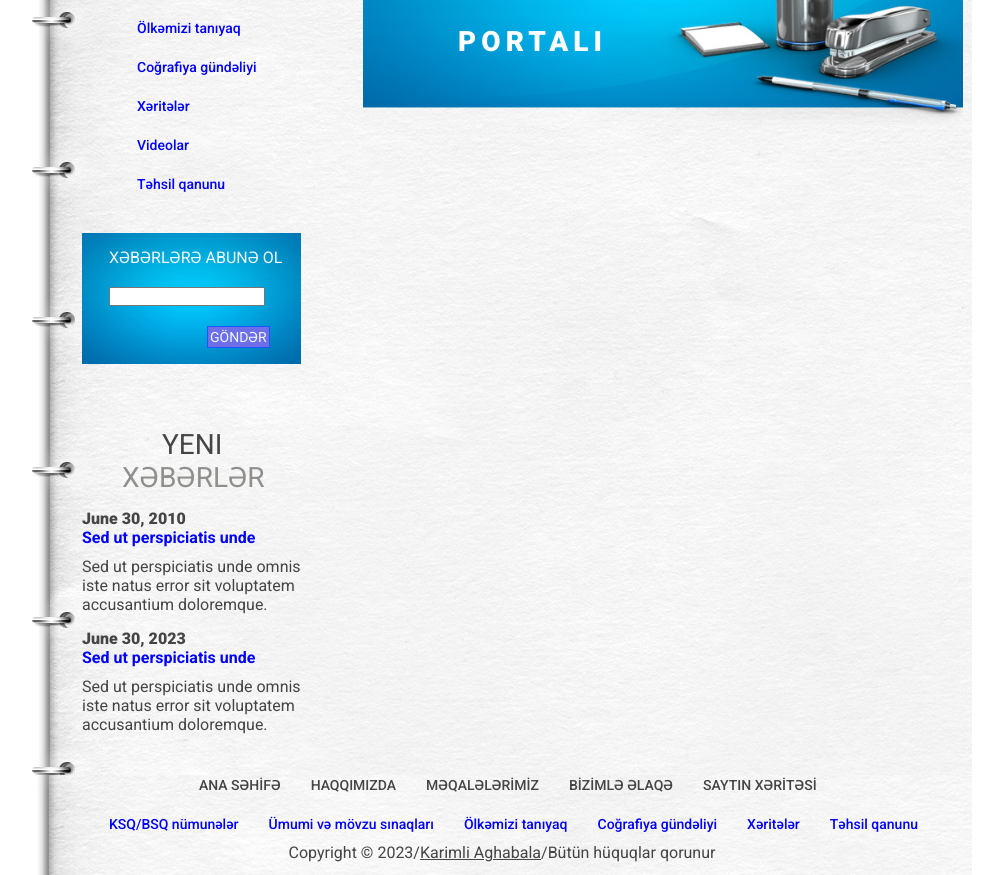
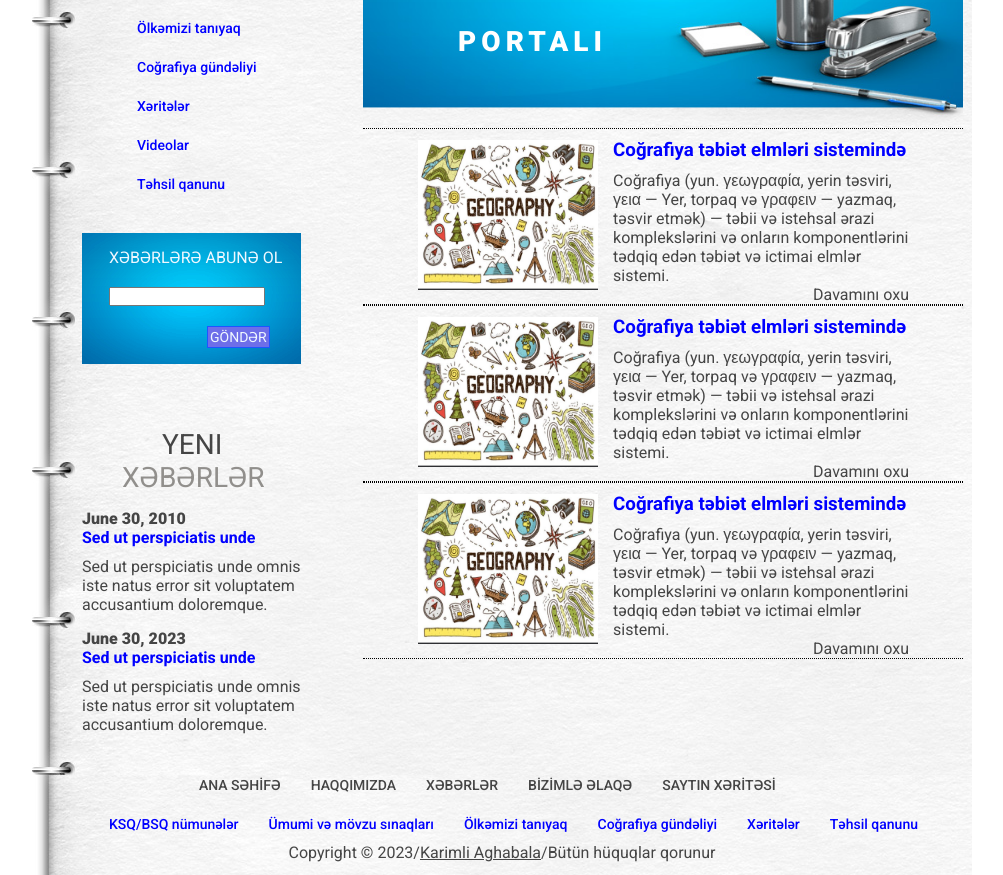
Before and after one commit to karimliaghabala/cografiya.info, a React (Vite) app: page /news in a window 1280 px wide. Shown: the part 320-1195 px from the top of the page, without its empty margins (138-1141 px from the left). Built offline with nearby package versions, Linux system fonts and the light colour scheme.

Commit message:
add news componenet

```diff
--- a/src/assets/components/footer/footer.jsx
+++ b/src/assets/components/footer/footer.jsx
@@ -9,7 +9,7 @@ const Footer = () => {
                 <ul>
                     <li><Link to='/'>ANA SƏHİFƏ</Link></li>
                     <li><Link to='/about'>HAQQIMIZDA</Link></li>
-                    <li><Link to='/'>MƏQALƏLƏRİMİZ</Link></li>
+                    <li><Link to='/news'>XƏBƏRLƏR</Link></li>
                     <li><Link to='/contact'>BİZİMLƏ ƏLAQƏ</Link> </li>
                     <li><Link to='/sitemap'>SAYTIN XƏRİTƏSİ</Link></li>
                 </ul>
--- a/src/assets/components/header/header.jsx
+++ b/src/assets/components/header/header.jsx
@@ -16,7 +16,7 @@ const Header = () => {
           <ul>
             <li><Link to='/'>ANA SƏHİFƏ</Link></li>
             <li><Link to='/about'>HAQQIMIZDA</Link></li>
-            <li><Link to='/'>XƏBƏRLƏR</Link></li>
+            <li><Link to='/news'>XƏBƏRLƏR</Link></li>
             <li><Link to='/contact'>BİZİMLƏ ƏLAQƏ</Link> </li>
             <li><Link to='/sitemap'>SAYTIN XƏRİTƏSİ</Link></li>
           </ul>
--- a/src/assets/components/news/news.css
+++ b/src/assets/components/news/news.css
@@ -0,0 +1,25 @@
+.news-i{
+    display: flex;
+    justify-content: center;
+    align-items: center;
+    border-bottom: 1px dotted black;
+    border-top: 1px dotted black;
+}
+.img-new img{
+    width: 180px;
+    height: 150px;
+    margin: 10px;
+}
+.news-text{
+    margin: 0 50px;
+}
+.h3{
+    color: blue;
+    margin:10px 0
+}
+.news-text>:nth-child(3){
+    margin:10px 0;
+    position: relative;
+    left: 200px;
+    text-decoration: none;
+}
--- a/src/assets/components/news/news.jsx
+++ b/src/assets/components/news/news.jsx
@@ -1,11 +1,42 @@
 import React from 'react'
 import './news.css'
+import NewsImg from '../../images/geo.jpeg'
+import {Link} from 'react-router-dom'
 
 const News = () => {
   return (
-    <div className='news'>
-
+    <>
+    <div className='news-i'>
+        <div className="img-new">
+          <img src={NewsImg} alt="" />
+        </div>
+        <div className="news-text">
+        <h3 className='h3'>Coğrafiya təbiət  elmləri sistemində</h3>
+        <p>Coğrafiya (yun. γεωγραφία, yerin təsviri, γεια — Yer, torpaq və γραφειν — yazmaq, təsvir etmək) — təbii və istehsal ərazi komplekslərini və onların komponentlərini tədqiq edən təbiət və ictimai elmlər sistemi. </p>
+        <Link to='/'>Davamını oxu</Link>
+        </div>
     </div>
+        <div className='news-i'>
+        <div className="img-new">
+          <img src={NewsImg} alt="" />
+        </div>
+        <div className="news-text">
+        <h3 className='h3'>Coğrafiya təbiət  elmləri sistemində</h3>
+        <p>Coğrafiya (yun. γεωγραφία, yerin təsviri, γεια — Yer, torpaq və γραφειν — yazmaq, təsvir etmək) — təbii və istehsal ərazi komplekslərini və onların komponentlərini tədqiq edən təbiət və ictimai elmlər sistemi. </p>
+        <Link to='/'>Davamını oxu</Link>
+        </div>
+    </div>
+        <div className='news-i'>
+        <div className="img-new">
+          <img src={NewsImg} alt="" />
+        </div>
+        <div className="news-text">
+        <h3 className='h3'>Coğrafiya təbiət  elmləri sistemində</h3>
+        <p>Coğrafiya (yun. γεωγραφία, yerin təsviri, γεια — Yer, torpaq və γραφειν — yazmaq, təsvir etmək) — təbii və istehsal ərazi komplekslərini və onların komponentlərini tədqiq edən təbiət və ictimai elmlər sistemi. </p>
+        <Link to='/'>Davamını oxu</Link>
+        </div>
+    </div>
+    </>
   )
 }
 
```
Also changed, not shown: src/assets/images/geo.jpeg (added).
